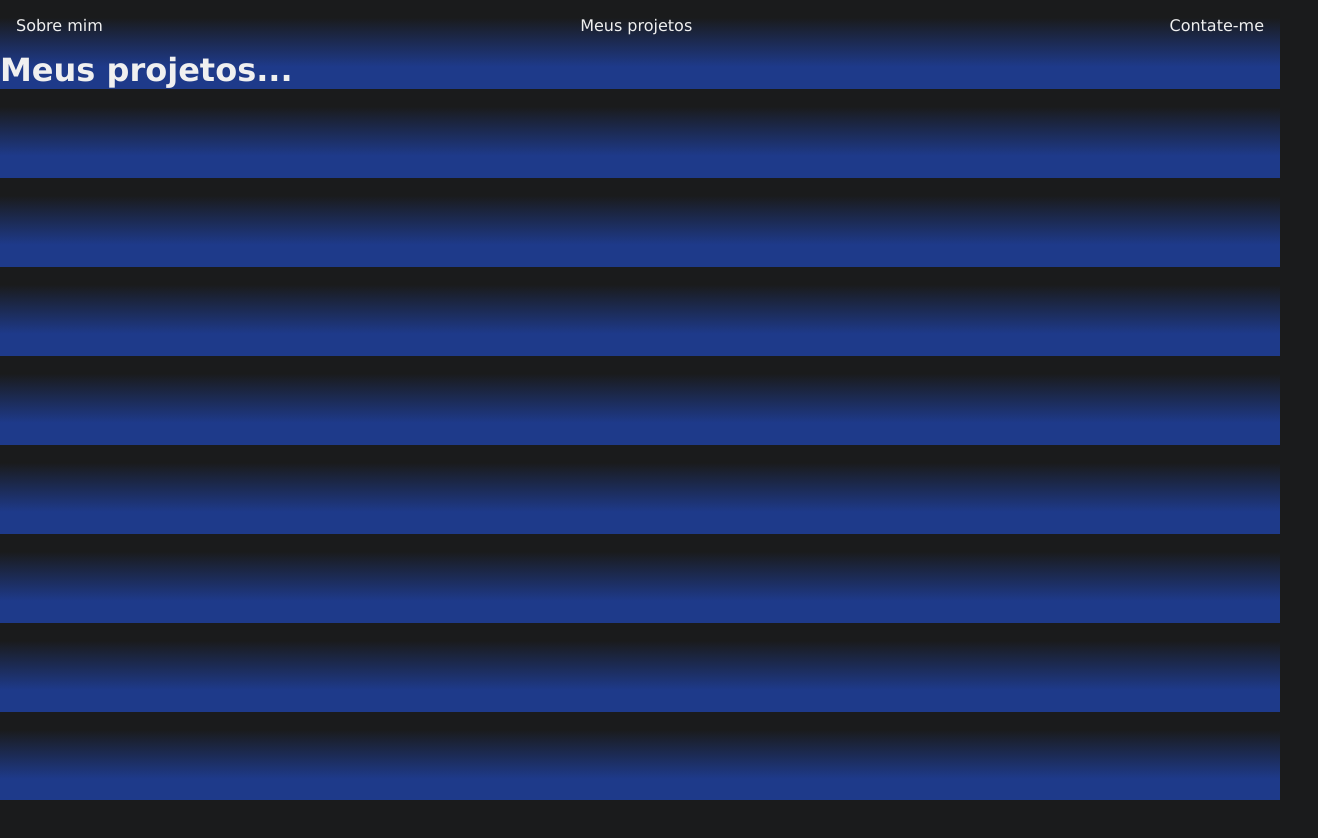
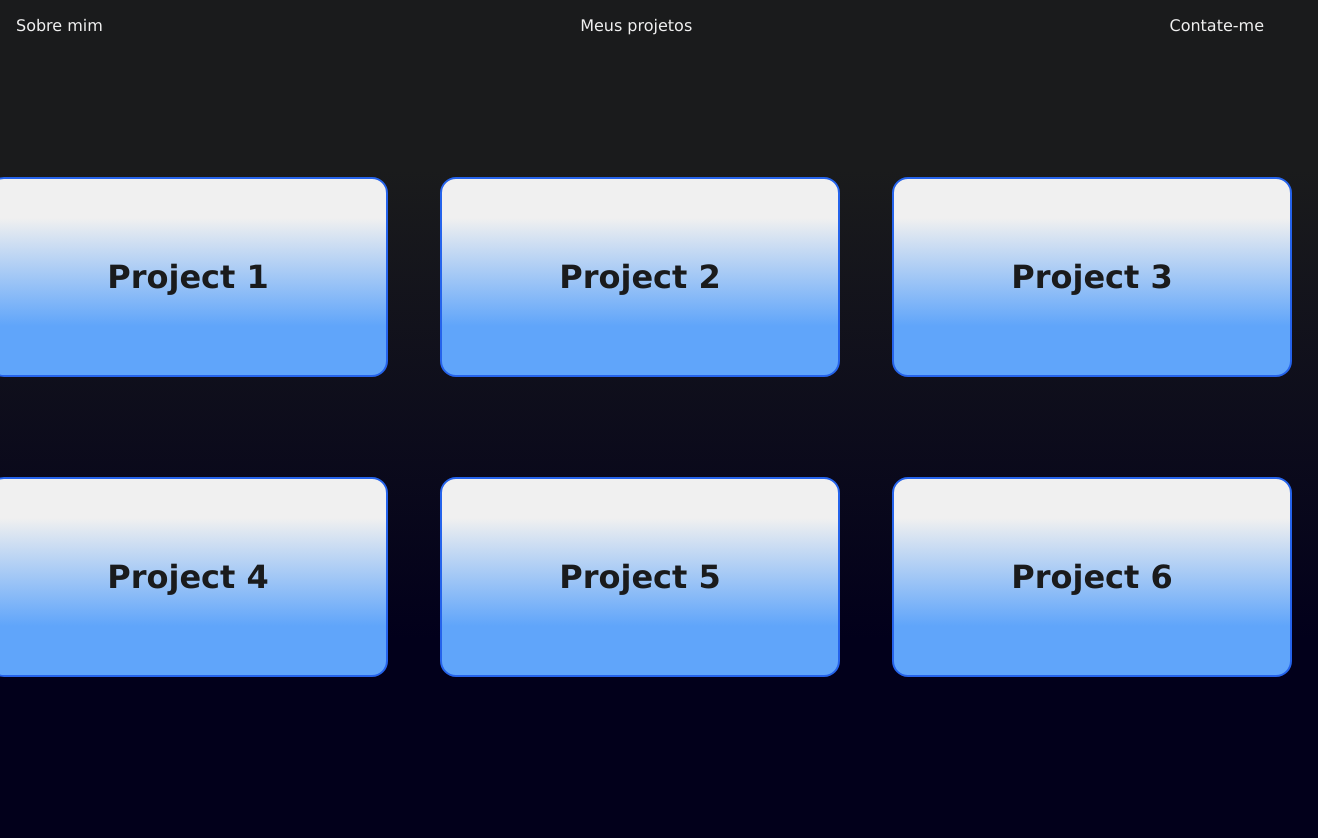
Before and after one commit to tiagoasrodrigues/portfolio-sveltekit, a SvelteKit app: page /projects in a window 1280 px wide. Shown: the top 838 px of the page, 1318 px wide, since content can reach past the window. Before the commit the page ends 800 px from the top, so only its background shows below. Built offline with nearby package versions, Linux system fonts and the light colour scheme.

Commit message:
:wrench: Fix issues layout

```diff
--- /dev/null
+++ b/src/components/project.svelte
@@ -0,0 +1,41 @@
+<script>
+  export let numProject = ""
+</script>
+
+<div class="container">
+  <div class="project-container">
+    <h1>Project {numProject}</h1>
+  </div>
+</div>
+
+<style>
+  .container {
+    background-color: var(--background);
+    background-image: linear-gradient(180deg, var(--white) 20%, var(--blue-400) 75%);
+    height: 200px;
+    width: 400px;
+    border: 2px solid var(--blue-600);
+    border-radius: 16px;
+    margin: 26px;
+  }
+
+  .project-container {
+    display: flex;
+    height: 100%;
+    width: 100%;
+    align-items: center;
+    justify-content: center;
+    border-radius: 16px;
+    transition: 0.5s;
+  }
+
+  .project-container h1 {
+    text-align: center;
+    color: var(--background);
+  }
+
+  .project-container:hover {
+    background-color: var(--blue-600);
+    color: var(--background);
+  }
+</style>
--- a/src/routes/contact/+page.svelte
+++ b/src/routes/contact/+page.svelte
@@ -4,26 +4,24 @@
 
 </script>
 
-<div>
-  <h1>Contato</h1>
+<div class="container">
+  <h1>Preencha o formulário abaixo que retornarei em breve :)</h1>
 
   <form>
     <input name="name" type="text" placeholder="Nome" autocapitalize="words">
     <input name="email" type="email" placeholder="E-mail">
     <br>
-    <input class="message-input" name="message" type="text" placeholder="Mensagem" autocapitalize="words"
-      maxlength="150">
+    <textarea name="message" type="text" placeholder="Mensagem"  maxlength="420"> </textarea>
     <br>
     <button>Enviar</button>
   </form>
 </div>
 
 <style>
-  div {
+  .container {
     display: flex;
     flex-direction: column;
-    height: auto;
-    width: 100vw;
+    width: 100%;
     height: 100vh;
     align-items: center;
     justify-content: center;
@@ -34,26 +32,32 @@
   }
 
   form {
-    padding-top: 28px;
+    padding-top: 96px;
   }
-
-  /* mexer na scrollbar
-  e alinha a div ao meio */
 
   form input {
     background-color: var(--dark-blue-900);
     color: var(--white);
-    height: 32px;
+    font-size: 16px;
+    height: 36px;
+    width: 350px;
     padding-left: 10px;
     margin-bottom: 16px;
-    border: 1px solid var(--blue-600);
-    border-radius: 3px;
+    border: 1.5px solid var(--blue-600);
+    border-radius: 8px;
   }
 
-  .message-input {
-    height: 100px;
+  form textarea {
+    background-color: var(--dark-blue-900);
+    color: var(--white);
+    font-size: 16px;
+    height: 200px;
     width: 100%;
-    font-size: 16px;
+    padding: 26px;
+    padding-bottom: 150px;
+    border: 1.5px solid var(--blue-600);
+    border-radius: 8px;
+    margin-bottom: 10px;
   }
 
   ::placeholder {
--- a/src/routes/home/+page.svelte
+++ b/src/routes/home/+page.svelte
@@ -66,6 +66,8 @@
 <style>
   .container {
     padding: 0px 50px;
+    width: 100%;
+    height: 100vh;
   }
 
   header .image {
@@ -76,12 +78,12 @@
   header img {
     width: 150px;
     height: 150px;
-    border: 3px solid var(--blue);
+    border: 3px solid var(--blue-600);
     border-radius: 50%;
   }
 
   header h1 {
-    color: var(--blue);
+    color: var(--blue-600);
     padding-bottom: 10px;
   }
 
--- a/src/routes/projects/+page.svelte
+++ b/src/routes/projects/+page.svelte
@@ -1,13 +1,32 @@
 <title>My projects</title>
 
 <script lang="ts">
-
+  import Project from "/src/components/project.svelte";
 </script>
 
-<div>
-  <h1>Meus projetos...</h1>
+<div class="container">
+  <div class="grid-wrapper">
+    <Project numProject="1"/>
+    <Project numProject="2"/>
+    <Project numProject="3"/>
+    <Project numProject="4"/>
+    <Project numProject="5"/>
+    <Project numProject="6"/>
+  </div>
 </div>
 
 <style>
+  .container {
+    display: flex;
+    width: 100%;
+    height: 100vh;
+    align-items: center;
+    justify-content: center;
+  }
 
+  .grid-wrapper {
+    display: grid;
+    grid-template-columns: repeat(3, 1fr);
+    grid-auto-rows: 300px;
+  }
 </style>
--- a/static/global.css
+++ b/static/global.css
@@ -13,7 +13,6 @@
   --blue-400: #60a5fa;
   --blue-900: #1e3a8a;
 
-
   --dark-blue-900: #02001b;
 
   --white: #f0f0f0;
@@ -21,8 +20,10 @@
 
 body {
   color: var(--white);
-  /* background-color: var(--background); */
+  background-color: var(--background);
+  background-image: linear-gradient(180deg, var(--background) 20%, var(--dark-blue-900) 75%);
+}
 
-  background-color: #1a1b1c;
-  background-image: linear-gradient(180deg, var(--background) 20%, var(--blue-900) 75%);
+::-webkit-scrollbar {
+  width: 0;
 }
```
